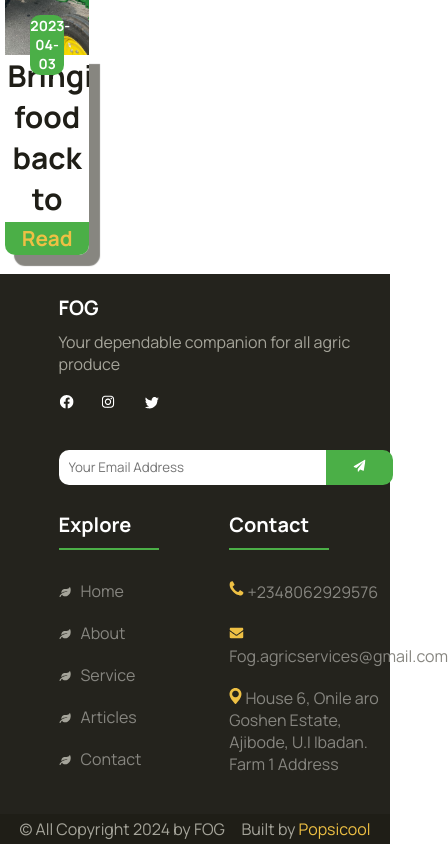
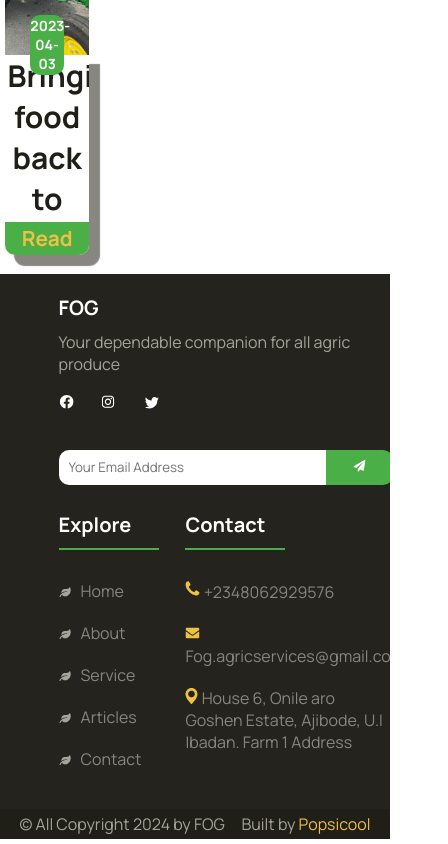
Before and after one commit to Popsicool/fog, a React (Vite) app: page /articles in a window 390 px wide. Shown: the part 799-1643 px from the top of the page, 448 px wide, since content can reach past the window. Built offline with nearby package versions, Linux system fonts and the light colour scheme.

Commit message:
update footer

```diff
--- a/src/styles/footer.css
+++ b/src/styles/footer.css
@@ -1,5 +1,9 @@
+footer{
+  max-width: 100%;
+  overflow-x: hidden;
+}
 .footer-top {
-  background-color: #24231d;
+  background-color: #24231d !important;
   display: flex;
   justify-content: space-between;
   gap: 3rem;
@@ -128,7 +132,7 @@
   }
   .footer-column:nth-child(3){
     width: 100%;
-    padding-left: 25%;
+    padding-left:5%;
     order:3;
   }
   .footer-column:last-child{
```
